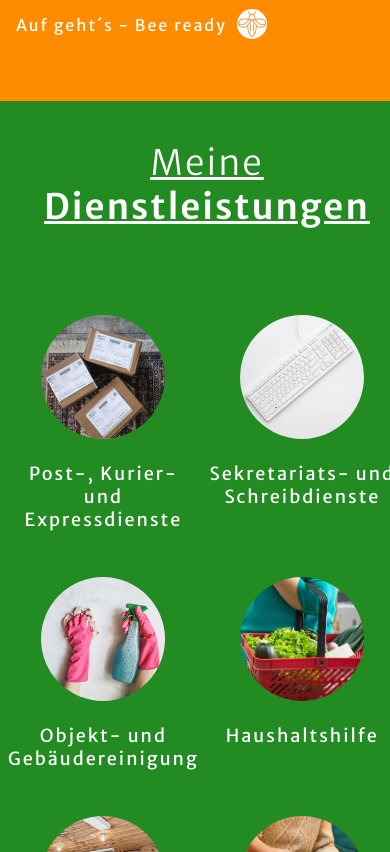
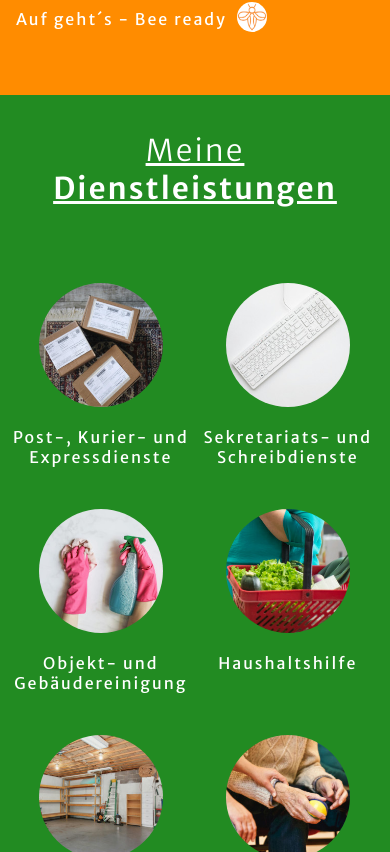
Before and after one commit to BeckieMorton/alkleingewerbe, a React (Vite) app: page / in a window 390 px wide. Shown: the part 912-1764 px from the top of the page. Built offline with nearby package versions, Linux system fonts and the light colour scheme.

Commit message:
font size smaller for services in mobile

```diff
--- a/src/components/ServicesAv/ServicesAv.module.css
+++ b/src/components/ServicesAv/ServicesAv.module.css
@@ -11,12 +11,12 @@
   .servicesContainer h1 {
     font-weight: 600;
     padding-bottom: 1em;
-    font-size: 35px;
+    font-size: 30px;
     text-decoration: underline;
   }
 
   .servicesContainer p {
-    font-size: 18px;
+    font-size: 16px;
   }
 
   .services img {
```
